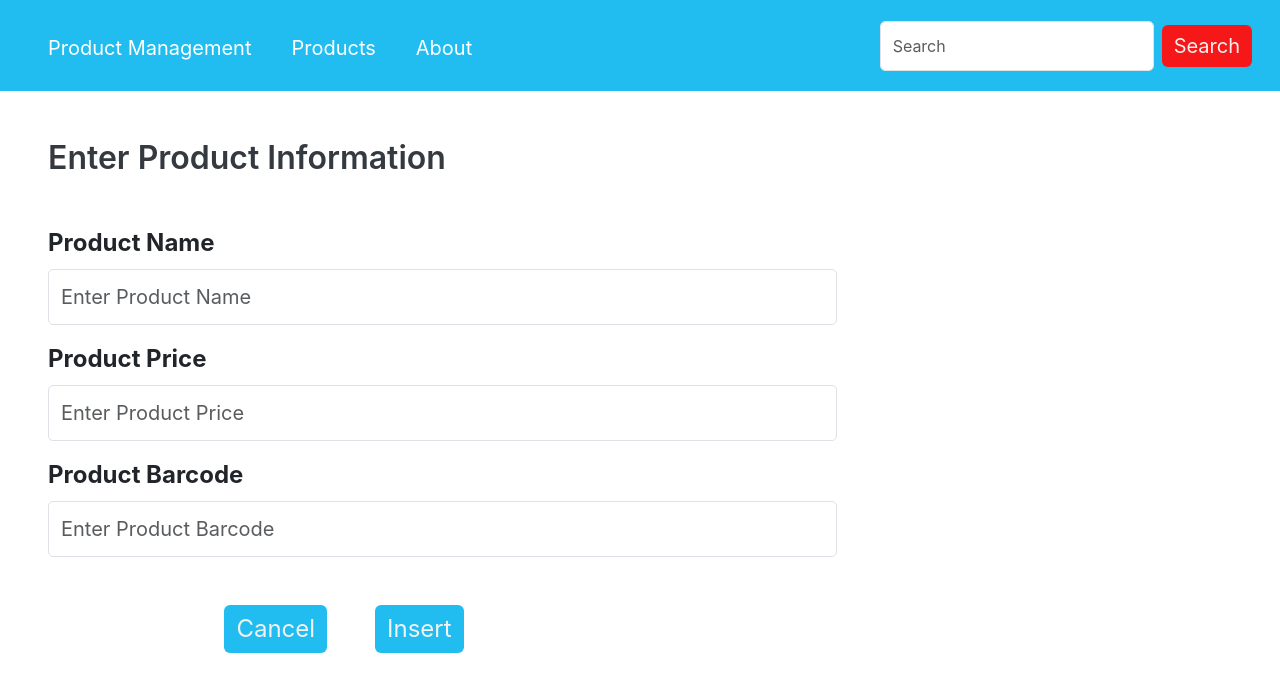
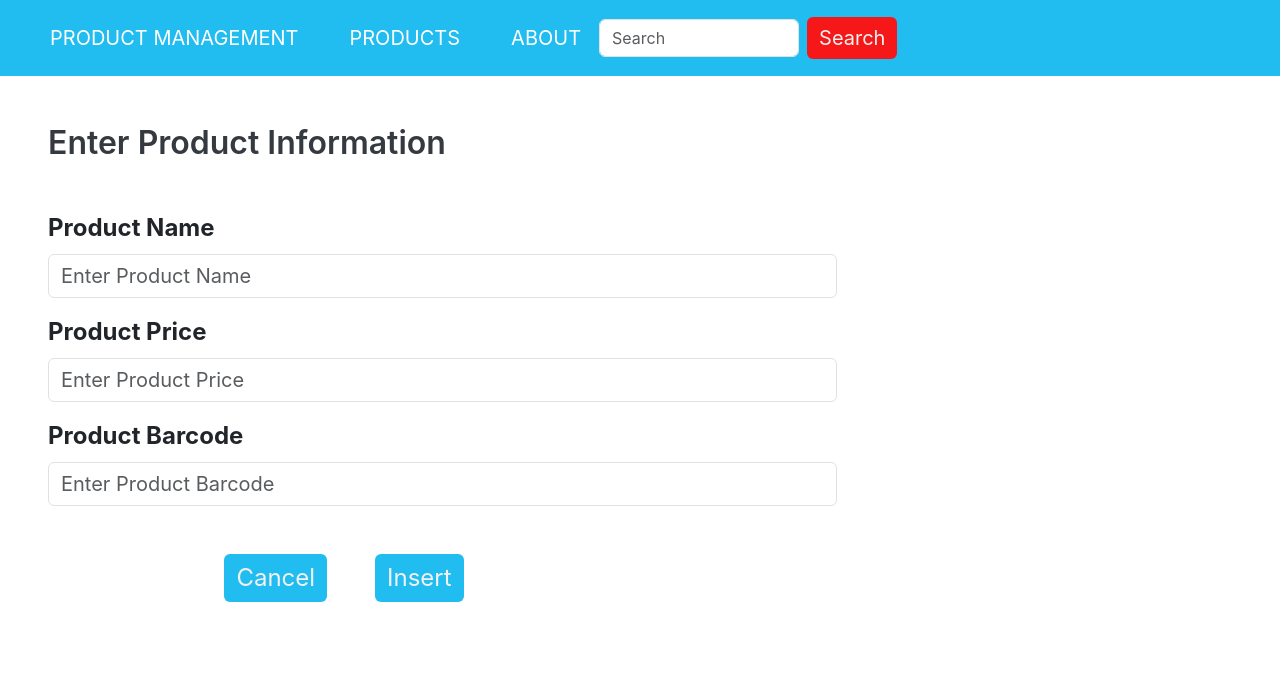
Before and after one commit to Gojo00004/Product-Management, a React (Create React App) app in the folder Frontend/product-management/: page /insertproduct in a window 1280 px wide. Shown: the top 692 px of the page. Built offline with nearby package versions, Linux system fonts and the light colour scheme.

Commit message:
navbar.css

```diff
--- a/Frontend/product-management/src/resources/navbar.css
+++ b/Frontend/product-management/src/resources/navbar.css
@@ -1,76 +1,65 @@
-/* Navbar Styling */
-.navbar {
-    background-color: #21bcf0;
-    padding: 1rem;
+/* Custom Navbar Styling */
+.custom-navbar {
+    background-color:#21bcf0;  /* Change this to your desired color */
+    padding: 10px 20px;
   }
 
-/*.navbar-toggler {
-    border-color: rgb(252, 252, 252);
+  /* Make sure the navbar items are aligned and spaced correctly */
+  .custom-navbar .navbar-nav {
+    display: flex;
+    align-items: center;
+    gap: 15px;
   }
 
-.navbar-toggler-icon {
-    background-color: white;
+  .custom-navbar .navbar-nav .nav-item {
+    padding: 5px 10px;
   }
-*/
-/* Navbar collapse styling */
-.navbar-collapse {
+
+  .custom-navbar .navbar-nav .nav-link {
+    color: #fff;
+    font-size: 1.1rem;
+    text-transform: uppercase;
+  }
+
+  .custom-navbar .navbar-nav .nav-link:hover {
+    color: #f8f9fa;
+    text-decoration: none;
+  }
+
+  /* Styling for the search form */
+  .custom-navbar form {
     display: flex;
-    justify-content: space-between;
     align-items: center;
   }
 
-/* Navbar link styling */
-.navbar-nav .nav-item .nav-link {
-    color: white !important;
-    font-size: 1.25rem;
-    padding: 0.75rem 1.25rem;
-    margin-top: 5px;
+  .custom-navbar .form-control {
+    width: 200px;
   }
 
-/* Active link styling */
-.nav-link:hover {
-    background-color: #0973bea3;
-    border-radius: 15px !important;
-
+  /* For mobile responsiveness */
+  @media (max-width: 991px) {
+    .custom-navbar .navbar-nav {
+      flex-direction: column;
+      align-items: flex-start;
+      margin-top: 10px;
+    }
+    .custom-navbar .form-control {
+      width: 100%;
+    }
+    .custom-navbar .btn {
+      width: 100%;
+    }
   }
 
-
-/* Navbar search bar styling */
-.form-control {
-    width: 250px;
-    border-radius: 5px;
-    padding: 0.75rem;
+  /* For smaller screens (mobile) */
+  @media (max-width: 576px) {
+    .custom-navbar .navbar-nav .nav-link {
+      font-size: 1rem; /* Smaller font size for mobile */
     }
-
-/* Search button styling */
-.button-css1 {
-    background-color:#d62323;
-    border-color: #28a745;
-    color: white;
-    border-radius: 5px;
-    font-weight: 500;
-    padding: 0.75rem 1.25rem;
-    transition: background-color 0.3s ease;
+    .custom-navbar .navbar-nav {
+      gap: 10px;
     }
-
-/* Hover effect for search button */
-.button-css:hover {
-    background-color: #0b8a9ba2;
-}
-
-/* Responsive design for smaller screens */
-@media (max-width: 768px) {
-    .navbar-nav {
-        flex-direction: column;
-    }
-
-    .form-control {
-        width: 100%;
-        margin-top: 1rem;
-    }
-
-    .button-css {
-        width: 100%;
-        margin-top: 1rem;
+    .custom-navbar .form-control {
+      width: 150px;  /* Adjusting search box size */
     }
   }
```
Lines whose indentation alone changed are shown as unchanged.
